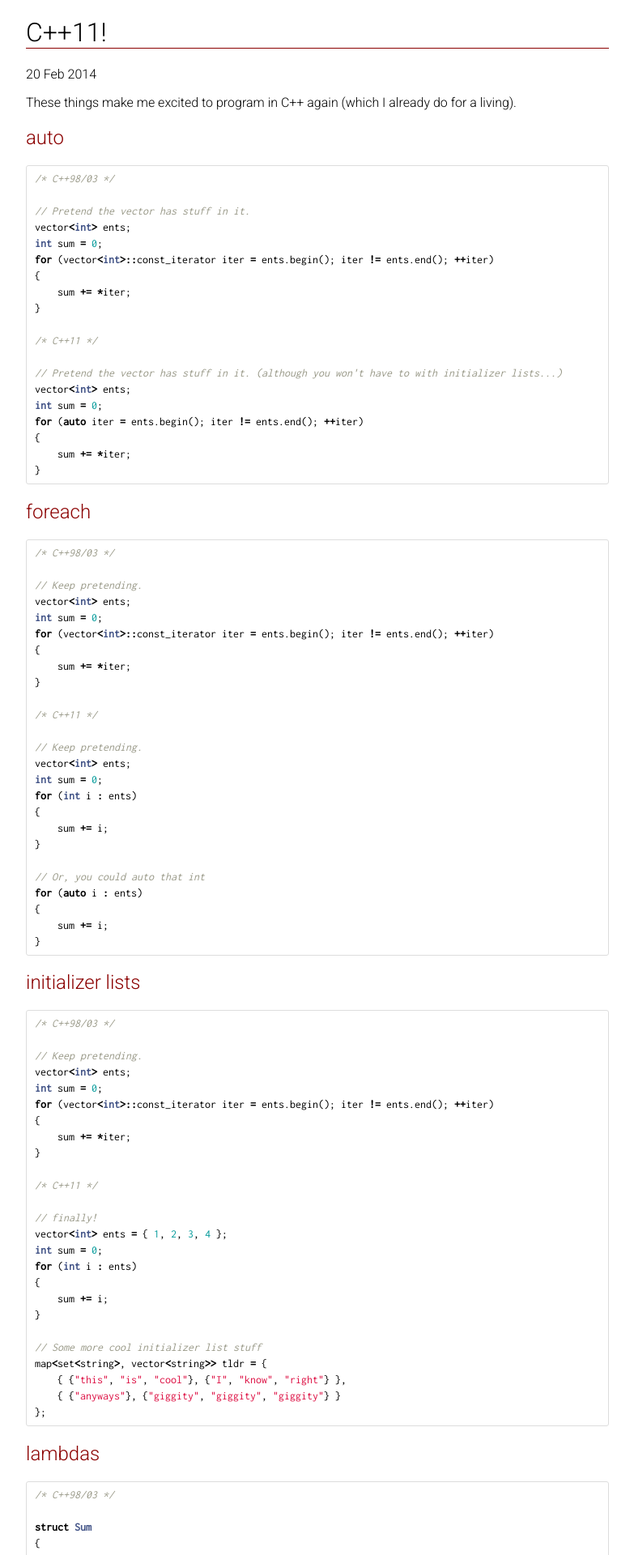
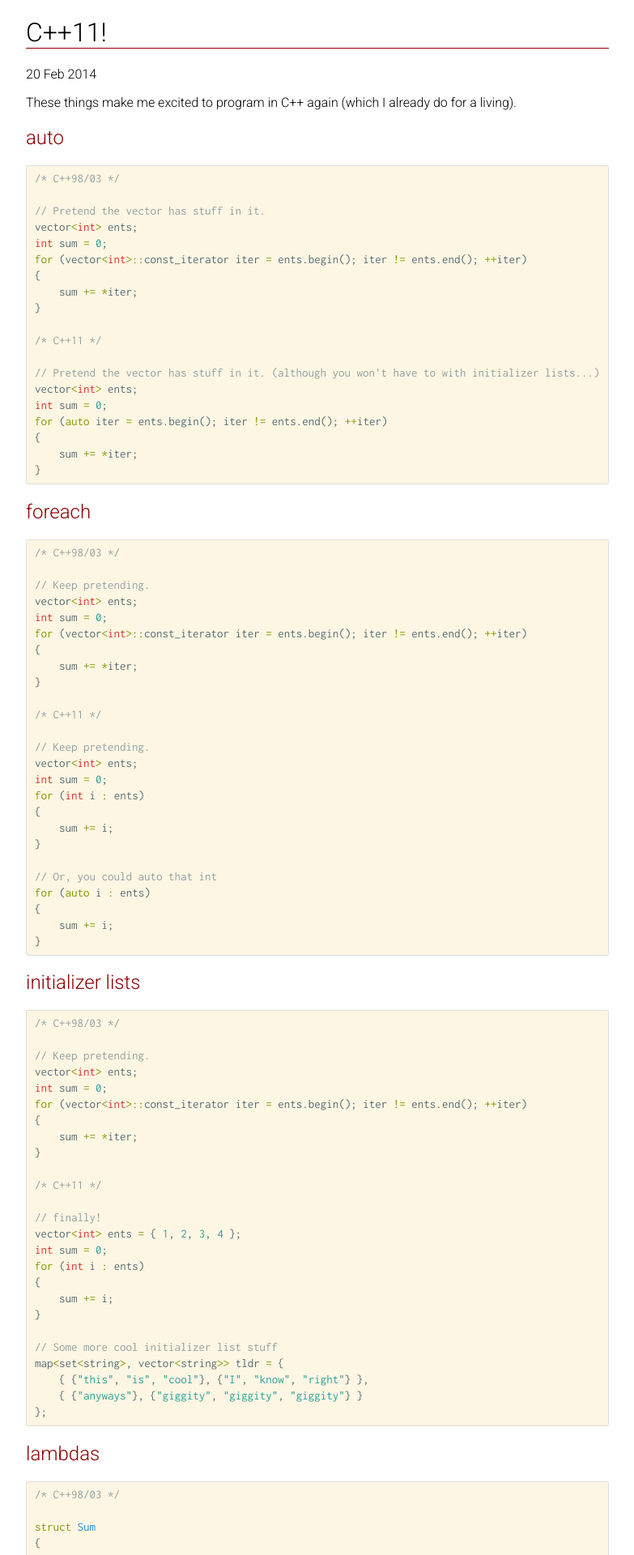
Before and after one commit to zachwhaley/zachwhaley.github.io, a Jekyll site: the page built from _posts/2014-02-20-cc11.md, in a window 1280 px wide. Shown: the top 1920 px of the page at 81% size, without its empty margins (248-1031 px from the left). Built offline with Jekyll 4.4.1, drawn with Linux system fonts in a browser that asks for light colours; Markdown is read by kramdown in place of the engine named in the settings.

Commit message:
Changed syntax highlighting to solarized.
At first I didn't like solarized, but I've taken a second look, and I really enjoy it in Emacs.
So I'll be using solarized light for my website's syntax highlighting.

```diff
--- a/css/main.css
+++ b/css/main.css
@@ -90,12 +90,12 @@
 
 code {
   font-family: 'Inconsolata', sans-serif;
+  font-weight: 400;
 }
 
 /* This comes from github.com */
 pre {
-  font-size: 14px;
-  background-color: #f8f8f8;
+  font-size: 15px;
   border: 1px solid #ddd;
   line-height: 19px;
   overflow: auto;
--- a/css/syntax.css
+++ b/css/syntax.css
@@ -1,60 +1,87 @@
-.highlight  { background: #ffffff; }
-.highlight .c { color: #999988; font-style: italic } /* Comment */
-.highlight .err { color: #a61717; background-color: #e3d2d2 } /* Error */
-.highlight .k { font-weight: bold } /* Keyword */
-.highlight .o { font-weight: bold } /* Operator */
-.highlight .cm { color: #999988; font-style: italic } /* Comment.Multiline */
-.highlight .cp { color: #999999; font-weight: bold } /* Comment.Preproc */
-.highlight .c1 { color: #999988; font-style: italic } /* Comment.Single */
-.highlight .cs { color: #999999; font-weight: bold; font-style: italic } /* Comment.Special */
-.highlight .gd { color: #000000; background-color: #ffdddd } /* Generic.Deleted */
-.highlight .gd .x { color: #000000; background-color: #ffaaaa } /* Generic.Deleted.Specific */
-.highlight .ge { font-style: italic } /* Generic.Emph */
-.highlight .gr { color: #aa0000 } /* Generic.Error */
-.highlight .gh { color: #999999 } /* Generic.Heading */
-.highlight .gi { color: #000000; background-color: #ddffdd } /* Generic.Inserted */
-.highlight .gi .x { color: #000000; background-color: #aaffaa } /* Generic.Inserted.Specific */
-.highlight .go { color: #888888 } /* Generic.Output */
-.highlight .gp { color: #555555 } /* Generic.Prompt */
-.highlight .gs { font-weight: bold } /* Generic.Strong */
-.highlight .gu { color: #aaaaaa } /* Generic.Subheading */
-.highlight .gt { color: #aa0000 } /* Generic.Traceback */
-.highlight .kc { font-weight: bold } /* Keyword.Constant */
-.highlight .kd { font-weight: bold } /* Keyword.Declaration */
-.highlight .kp { font-weight: bold } /* Keyword.Pseudo */
-.highlight .kr { font-weight: bold } /* Keyword.Reserved */
-.highlight .kt { color: #445588; font-weight: bold } /* Keyword.Type */
-.highlight .m { color: #009999 } /* Literal.Number */
-.highlight .s { color: #d14 } /* Literal.String */
-.highlight .na { color: #008080 } /* Name.Attribute */
-.highlight .nb { color: #0086B3 } /* Name.Builtin */
-.highlight .nc { color: #445588; font-weight: bold } /* Name.Class */
-.highlight .no { color: #008080 } /* Name.Constant */
-.highlight .ni { color: #800080 } /* Name.Entity */
-.highlight .ne { color: #990000; font-weight: bold } /* Name.Exception */
-.highlight .nf { color: #990000; font-weight: bold } /* Name.Function */
-.highlight .nn { color: #555555 } /* Name.Namespace */
-.highlight .nt { color: #000080 } /* Name.Tag */
-.highlight .nv { color: #008080 } /* Name.Variable */
-.highlight .ow { font-weight: bold } /* Operator.Word */
-.highlight .w { color: #bbbbbb } /* Text.Whitespace */
-.highlight .mf { color: #009999 } /* Literal.Number.Float */
-.highlight .mh { color: #009999 } /* Literal.Number.Hex */
-.highlight .mi { color: #009999 } /* Literal.Number.Integer */
-.highlight .mo { color: #009999 } /* Literal.Number.Oct */
-.highlight .sb { color: #d14 } /* Literal.String.Backtick */
-.highlight .sc { color: #d14 } /* Literal.String.Char */
-.highlight .sd { color: #d14 } /* Literal.String.Doc */
-.highlight .s2 { color: #d14 } /* Literal.String.Double */
-.highlight .se { color: #d14 } /* Literal.String.Escape */
-.highlight .sh { color: #d14 } /* Literal.String.Heredoc */
-.highlight .si { color: #d14 } /* Literal.String.Interpol */
-.highlight .sx { color: #d14 } /* Literal.String.Other */
-.highlight .sr { color: #009926 } /* Literal.String.Regex */
-.highlight .s1 { color: #d14 } /* Literal.String.Single */
-.highlight .ss { color: #990073 } /* Literal.String.Symbol */
-.highlight .bp { color: #999999 } /* Name.Builtin.Pseudo */
-.highlight .vc { color: #008080 } /* Name.Variable.Class */
-.highlight .vg { color: #008080 } /* Name.Variable.Global */
-.highlight .vi { color: #008080 } /* Name.Variable.Instance */
-.highlight .il { color: #009999 } /* Literal.Number.Integer.Long */
+/* Solarized Light
+
+For use with Jekyll and Pygments
+
+http://ethanschoonover.com/solarized
+
+SOLARIZED HEX      ROLE
+--------- -------- ------------------------------------------
+base01    #586e75  body text / default code / primary content
+base1     #93a1a1  comments / secondary content
+base3     #fdf6e3  background
+orange    #cb4b16  constants
+red       #dc322f  regex, special keywords
+blue      #268bd2  reserved keywords
+cyan      #2aa198  strings, numbers
+green     #859900  operators, other keywords
+*/
+
+.highlight { background-color: #fdf6e3; color: #586e75 }
+.highlight .c { color: #93a1a1 } /* Comment */
+.highlight .err { color: #586e75 } /* Error */
+.highlight .g { color: #586e75 } /* Generic */
+.highlight .k { color: #859900 } /* Keyword */
+.highlight .l { color: #586e75 } /* Literal */
+.highlight .n { color: #586e75 } /* Name */
+.highlight .o { color: #859900 } /* Operator */
+.highlight .x { color: #cb4b16 } /* Other */
+.highlight .p { color: #586e75 } /* Punctuation */
+.highlight .cm { color: #93a1a1 } /* Comment.Multiline */
+.highlight .cp { color: #859900 } /* Comment.Preproc */
+.highlight .c1 { color: #93a1a1 } /* Comment.Single */
+.highlight .cs { color: #859900 } /* Comment.Special */
+.highlight .gd { color: #2aa198 } /* Generic.Deleted */
+.highlight .ge { color: #586e75; font-style: italic } /* Generic.Emph */
+.highlight .gr { color: #dc322f } /* Generic.Error */
+.highlight .gh { color: #cb4b16 } /* Generic.Heading */
+.highlight .gi { color: #859900 } /* Generic.Inserted */
+.highlight .go { color: #586e75 } /* Generic.Output */
+.highlight .gp { color: #586e75 } /* Generic.Prompt */
+.highlight .gs { color: #586e75; font-weight: bold } /* Generic.Strong */
+.highlight .gu { color: #cb4b16 } /* Generic.Subheading */
+.highlight .gt { color: #586e75 } /* Generic.Traceback */
+.highlight .kc { color: #cb4b16 } /* Keyword.Constant */
+.highlight .kd { color: #268bd2 } /* Keyword.Declaration */
+.highlight .kn { color: #859900 } /* Keyword.Namespace */
+.highlight .kp { color: #859900 } /* Keyword.Pseudo */
+.highlight .kr { color: #268bd2 } /* Keyword.Reserved */
+.highlight .kt { color: #dc322f } /* Keyword.Type */
+.highlight .ld { color: #586e75 } /* Literal.Date */
+.highlight .m { color: #2aa198 } /* Literal.Number */
+.highlight .s { color: #2aa198 } /* Literal.String */
+.highlight .na { color: #586e75 } /* Name.Attribute */
+.highlight .nb { color: #B58900 } /* Name.Builtin */
+.highlight .nc { color: #268bd2 } /* Name.Class */
+.highlight .no { color: #cb4b16 } /* Name.Constant */
+.highlight .nd { color: #268bd2 } /* Name.Decorator */
+.highlight .ni { color: #cb4b16 } /* Name.Entity */
+.highlight .ne { color: #cb4b16 } /* Name.Exception */
+.highlight .nf { color: #268bd2 } /* Name.Function */
+.highlight .nl { color: #586e75 } /* Name.Label */
+.highlight .nn { color: #586e75 } /* Name.Namespace */
+.highlight .nx { color: #586e75 } /* Name.Other */
+.highlight .py { color: #586e75 } /* Name.Property */
+.highlight .nt { color: #268bd2 } /* Name.Tag */
+.highlight .nv { color: #268bd2 } /* Name.Variable */
+.highlight .ow { color: #859900 } /* Operator.Word */
+.highlight .w { color: #586e75 } /* Text.Whitespace */
+.highlight .mf { color: #2aa198 } /* Literal.Number.Float */
+.highlight .mh { color: #2aa198 } /* Literal.Number.Hex */
+.highlight .mi { color: #2aa198 } /* Literal.Number.Integer */
+.highlight .mo { color: #2aa198 } /* Literal.Number.Oct */
+.highlight .sb { color: #93a1a1 } /* Literal.String.Backtick */
+.highlight .sc { color: #2aa198 } /* Literal.String.Char */
+.highlight .sd { color: #586e75 } /* Literal.String.Doc */
+.highlight .s2 { color: #2aa198 } /* Literal.String.Double */
+.highlight .se { color: #cb4b16 } /* Literal.String.Escape */
+.highlight .sh { color: #586e75 } /* Literal.String.Heredoc */
+.highlight .si { color: #2aa198 } /* Literal.String.Interpol */
+.highlight .sx { color: #2aa198 } /* Literal.String.Other */
+.highlight .sr { color: #dc322f } /* Literal.String.Regex */
+.highlight .s1 { color: #2aa198 } /* Literal.String.Single */
+.highlight .ss { color: #2aa198 } /* Literal.String.Symbol */
+.highlight .bp { color: #268bd2 } /* Name.Builtin.Pseudo */
+.highlight .vc { color: #268bd2 } /* Name.Variable.Class */
+.highlight .vg { color: #268bd2 } /* Name.Variable.Global */
+.highlight .vi { color: #268bd2 } /* Name.Variable.Instance */
+.highlight .il { color: #2aa198 } /* Literal.Number.Integer.Long */
```
